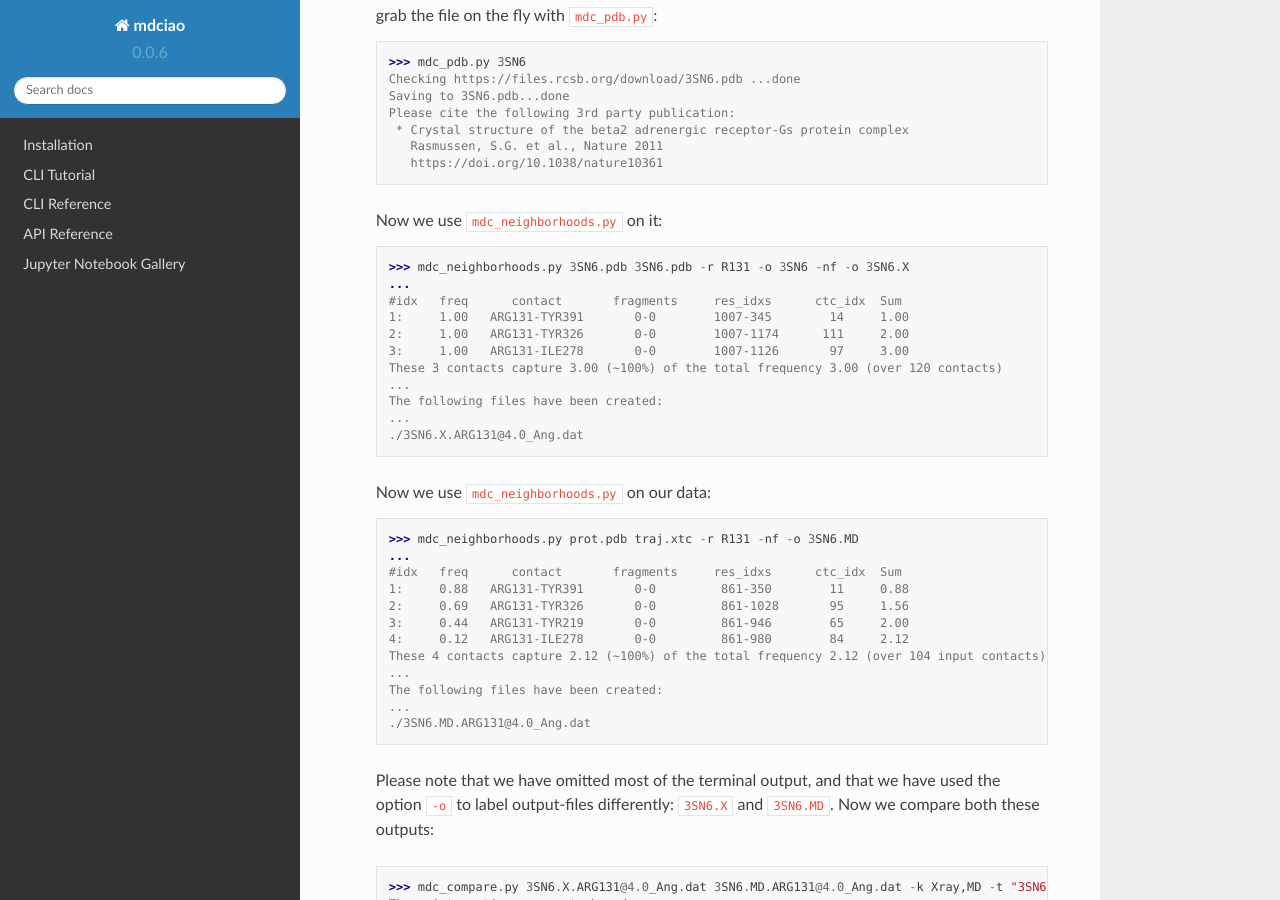
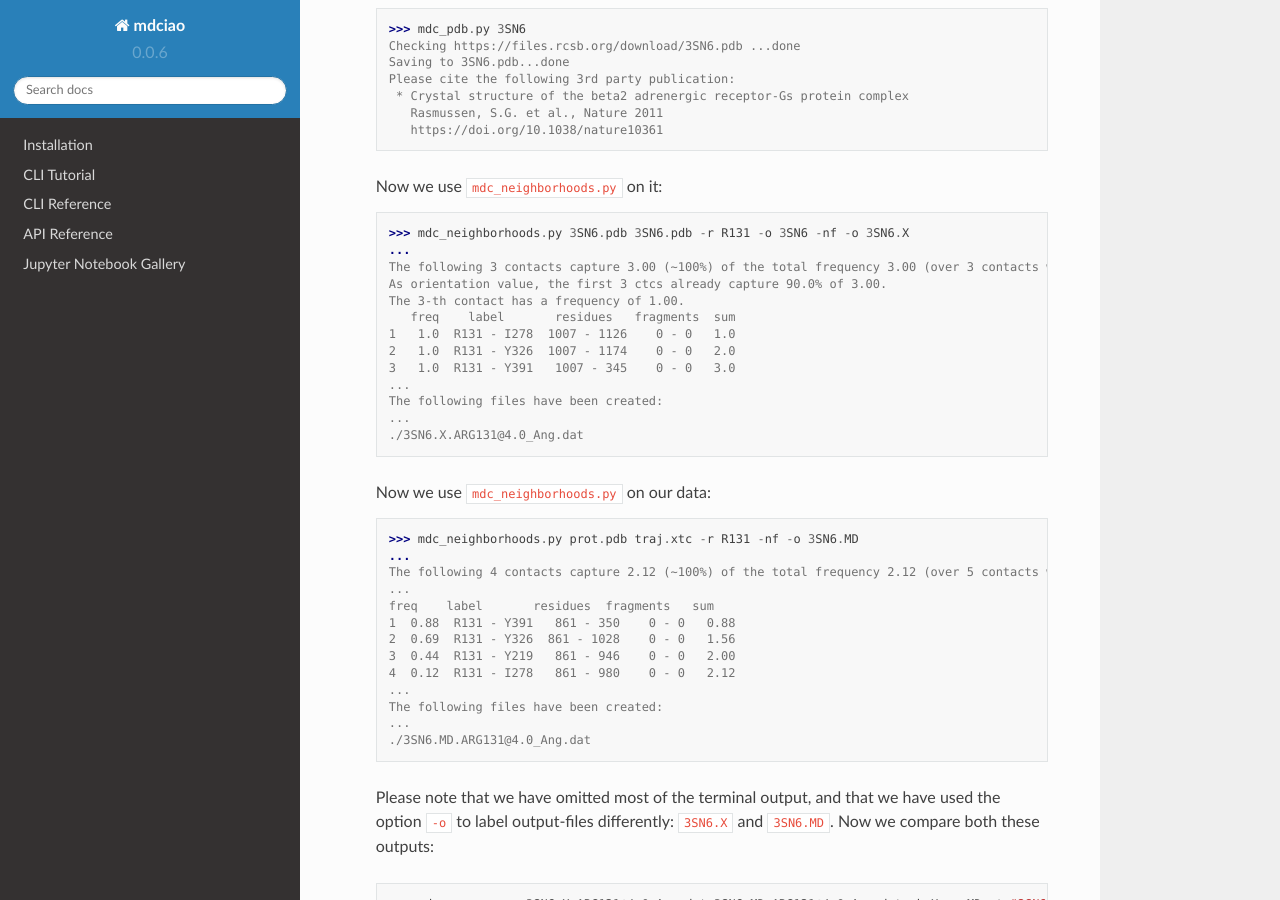
Before and after one commit to gph82/mdciao, a Sphinx documentation site: the page built from doc/highlights.rst, in a window 1280 px wide and 900 px high, scrolled down 8597 px. Built offline with Sphinx 7.4.7 and the Read the Docs theme 2.0.0, drawn with Linux system fonts in a browser that asks for light colours; pages that are not in the unit, such as notebooks, are missing from menus; some of the changed text lies outside the part shown.

Commit message:
[docs and README] update outputs to new table formats, also a "getting started" section

```diff
--- a/README.rst
+++ b/README.rst
@@ -41,7 +41,7 @@
 ===================
 ``mdciao`` is developed in GNU/Linux, and CI-tested via `github actions <https://github.com/gph82/mdciao/actions?query=workflow%3A%22Python+package%22>`_ for GNU/Linux and MacOs. Tested python versions are:
 
-* GNU/Linux: 3.7, 3.8, 3.9, 3.10
+* GNU/Linux: 3.7, 3.8, 3.9, 3.10, 3.11
 * MacOs: 3.7, 3.8, 3.9
 
 So everything should work *out of the box* in these conditions.
--- a/doc/highlights.rst
+++ b/doc/highlights.rst
@@ -153,19 +153,17 @@
 
    >>> mdc_interface.py prot.pdb traj.xtc -fg1 0 -fg2 3 --GPCR adrb2_human --CGN GNAS2_HUMAN -t "3SN6 beta2AR-Galpha interface" -ni
    ...
-   These 50 contacts capture 35.56 (~96%) of the total frequency 36.88 (over 20307 input contacts)
+   The following 50 contacts capture 35.56 (~96%) of the total frequency 36.88 (over 75 contacts with nonzero frequency).
    As orientation value, the first 44 ctcs already capture 90.0% of 36.88.
-   The 44-th contact has a frequency of 0.42
-
-       freq                         label residue idxs    sum
-   1.00   R385@G.H5.17    - Q229@5.68x68      344 956   1.00
-   1.00   D381@G.H5.13    - Q229@5.68x68      340 956   2.00
-   1.00   Q384@G.H5.16    - I135@3.54x54      343 865   3.00
-   1.00   D381@G.H5.13    - K232@5.71x71      340 959   4.00
-   0.99   T350@G.h4s6.03  - R239@ICL3         309 966   4.99
-   0.98   E392@G.H5.24    - T274@6.36x36      351 976   5.97
-   0.96   R385@G.H5.17    - K232@5.71x71      344 959   6.93
-
+   The 44-th contact has a frequency of 0.42.
+       freq              label               residues  fragments   sum
+   1   1.00  R385@G.H5.17   - Q229@5.68x68   344 - 956    0 - 3    1.00
+   2   1.00  Q384@G.H5.16   - I135@3.54x54   343 - 865    0 - 3    2.00
+   3   1.00  D381@G.H5.13   - Q229@5.68x68   340 - 956    0 - 3    3.00
+   4   1.00  D381@G.H5.13   - K232@5.71x71   340 - 959    0 - 3    4.00
+   5   0.99  T350@G.h4s6.03 - R239@ICL3      309 - 966    0 - 3    4.99
+   6   0.98  E392@G.H5.24   - T274@6.36x36   351 - 976    0 - 3    5.97
+   7   0.96  R385@G.H5.17   - K232@5.71x71   344 - 959    0 - 3    6.93
    ...
    The following files have been created:
    ./interface.overall@4.0_Ang.xlsx
@@ -276,11 +274,13 @@
 
    >>> mdc_neighborhoods.py 3SN6.pdb 3SN6.pdb -r R131 -o 3SN6 -nf -o 3SN6.X
    ...
-   #idx   freq      contact       fragments     res_idxs      ctc_idx  Sum
-   1:     1.00   ARG131-TYR391       0-0        1007-345        14     1.00
-   2:     1.00   ARG131-TYR326       0-0        1007-1174      111     2.00
-   3:     1.00   ARG131-ILE278       0-0        1007-1126       97     3.00
-   These 3 contacts capture 3.00 (~100%) of the total frequency 3.00 (over 120 contacts)
+   The following 3 contacts capture 3.00 (~100%) of the total frequency 3.00 (over 3 contacts with nonzero frequency).
+   As orientation value, the first 3 ctcs already capture 90.0% of 3.00.
+   The 3-th contact has a frequency of 1.00.
+      freq    label       residues   fragments  sum
+   1   1.0  R131 - I278  1007 - 1126    0 - 0   1.0
+   2   1.0  R131 - Y326  1007 - 1174    0 - 0   2.0
+   3   1.0  R131 - Y391   1007 - 345    0 - 0   3.0
    ...
    The following files have been created:
    ...
@@ -290,12 +290,13 @@
 
    >>> mdc_neighborhoods.py prot.pdb traj.xtc -r R131 -nf -o 3SN6.MD
    ...
-   #idx   freq      contact       fragments     res_idxs      ctc_idx  Sum
-   1:     0.88   ARG131-TYR391       0-0         861-350        11     0.88
-   2:     0.69   ARG131-TYR326       0-0         861-1028       95     1.56
-   3:     0.44   ARG131-TYR219       0-0         861-946        65     2.00
-   4:     0.12   ARG131-ILE278       0-0         861-980        84     2.12
-   These 4 contacts capture 2.12 (~100%) of the total frequency 2.12 (over 104 input contacts)
+   The following 4 contacts capture 2.12 (~100%) of the total frequency 2.12 (over 5 contacts with nonzero frequency).
+   ...
+   freq    label       residues  fragments   sum
+   1  0.88  R131 - Y391   861 - 350    0 - 0   0.88
+   2  0.69  R131 - Y326  861 - 1028    0 - 0   1.56
+   3  0.44  R131 - Y219   861 - 946    0 - 0   2.00
+   4  0.12  R131 - I278   861 - 980    0 - 0   2.12
    ...
    The following files have been created:
    ...
```
Also changed, not shown: doc/basic_usage.rst (+8 -10 lines), doc/index.rst (+12 -10 lines), doc/installation.rst (+21 -4 lines).
